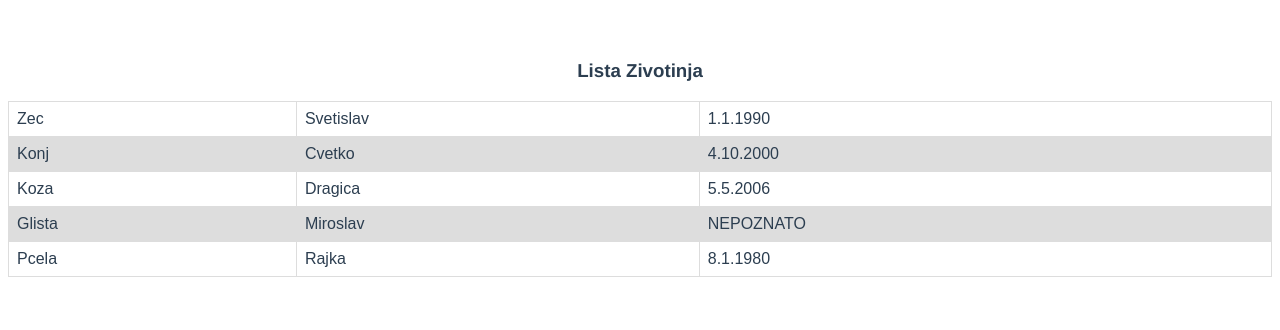
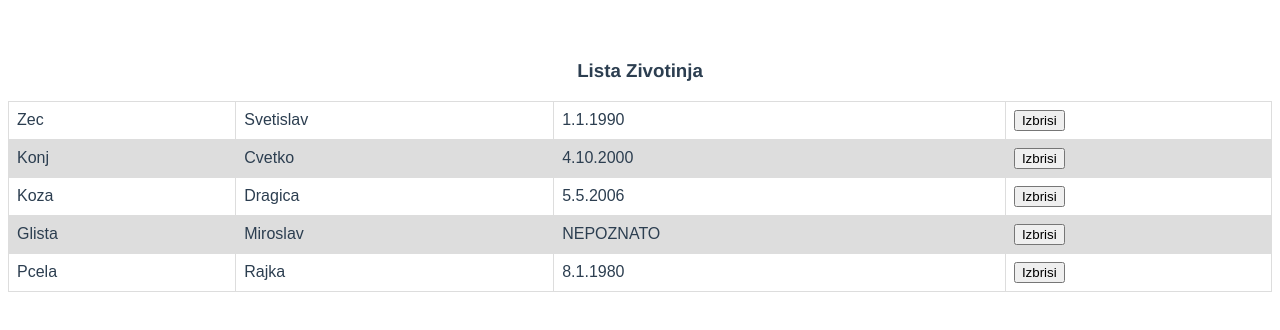
Before and after one commit to voxOO/zoo_VUEJS, a Vue app: page / in a window 1280 px wide. Shown: the top 330 px of the page. Built offline with nearby package versions, Linux system fonts and the light colour scheme.

Commit message:
brisanje zivotinje

```diff
--- a/src/components/zooapp.vue
+++ b/src/components/zooapp.vue
@@ -6,6 +6,7 @@
                 <td>{{ zivotinja.vrsta }}</td>
                 <td>{{ zivotinja.ime}}</td>
                 <td>{{ zivotinja.datum_rodjenja || "NEPOZNATO" }}</td>
+                <td><button @click="izbrisi_zivotinju(index)">Izbrisi</button></td>
             </tr>
         </table>
     </div>
@@ -26,7 +27,9 @@ export default {
     },
 
     methods : {
-
+        izbrisi_zivotinju (index) {
+            this.spisak_zivotinja.splice(index,1)
+        }
     }
 }
 </script>
```
